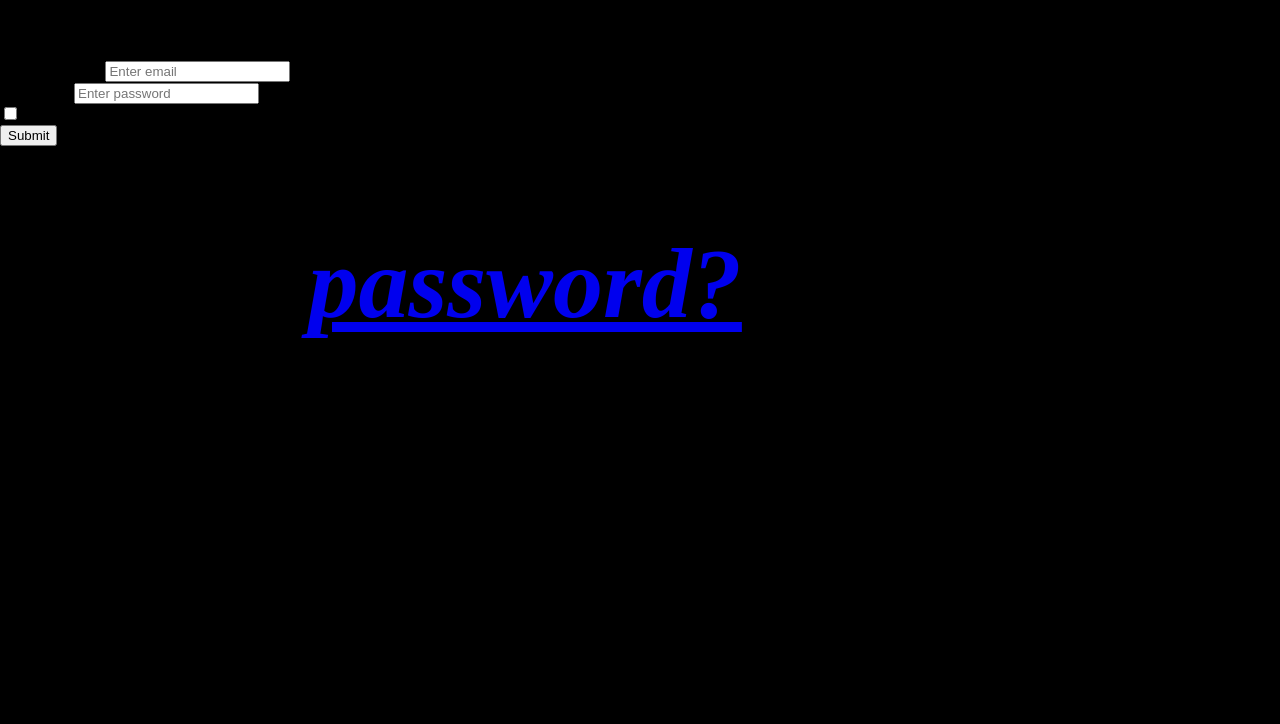
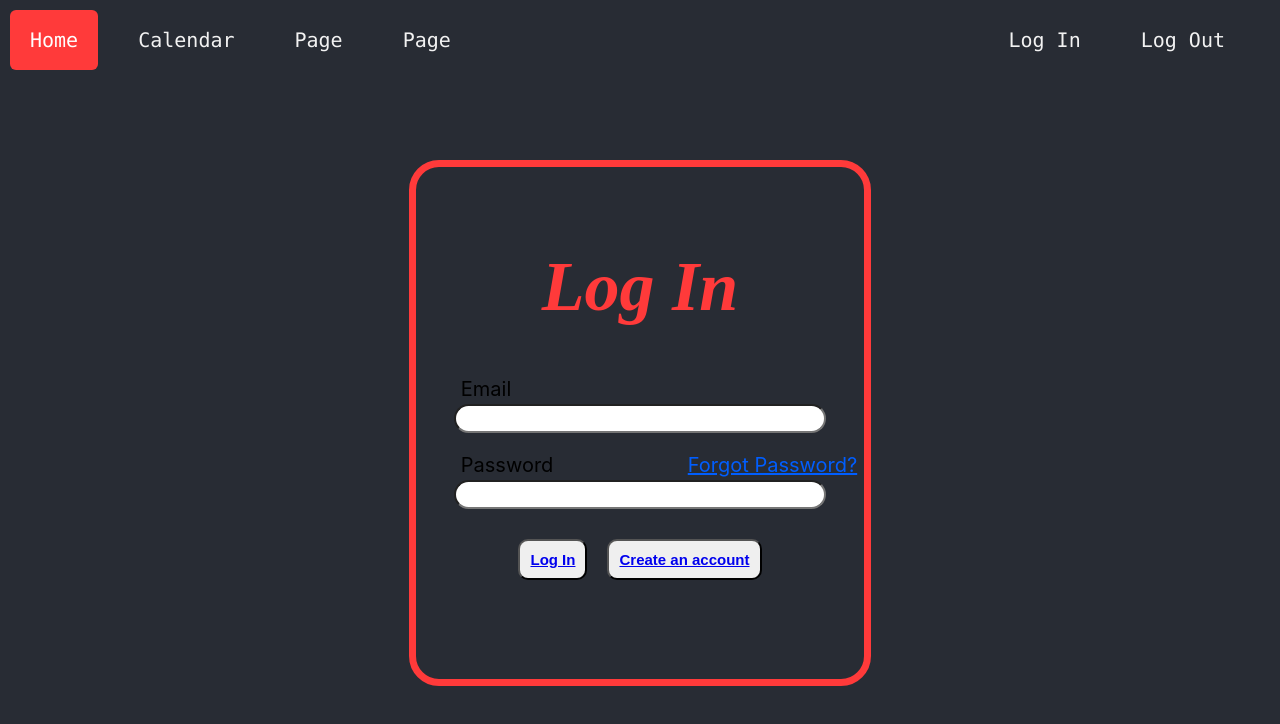
Before and after one commit to Spring2022-CSCI152/Team6, a React (Create React App) app: page /LogIn in a window 1280 px wide. Shown: the top 724 px of the page. Built offline with nearby package versions, Linux system fonts and the light colour scheme.

Commit message:
fixed login and signup page

```diff
--- a/src/App.css
+++ b/src/App.css
@@ -52,3 +52,65 @@ p1{
   margin: 0;
   position: relative;
 }
+body{
+  color:white;
+  font-style: normal;
+}
+.LogIn-Box-wrapper{
+  display: block;
+  position: relative;
+  text-align: center;
+  margin-top: 7%;
+}
+.LogIn-Box{
+  position: relative;
+  margin: auto;
+  width: 35%;
+  border: 7px solid rgb(255, 58, 58)  ;
+  border-radius: 30px;
+  align-items: center;
+}
+#title{
+  padding-bottom: 50px;
+  padding-top: 0;
+  font-size: 70px;
+  color:rgb(255, 58, 58);
+}
+label{
+  width: 100%;
+  height: 27px;
+  display: block;
+  text-align: left;
+  margin-left: 10%;
+  margin-right: 0%;
+}
+label a{
+  color: #005eff;
+}
+span{
+  margin-left: 30%;
+}
+input{
+  /* margin-right: 15px; */
+  margin-bottom: 20px;
+  padding: 5px;
+  height: 15px;
+  left: 10%;
+  width: 80%;
+  border-radius: 30px;
+}
+form{
+  margin-bottom: 20%;
+  font-size: 20px;
+ align-items: center;
+}
+button{
+  padding: 10px;
+  font-size: 15px;
+  font-weight: 600;
+  margin: 10px;
+  border-radius: 10px;
+}
+button:hover{
+  background-color: #ff4646;
+}
--- a/src/pages/login.js
+++ b/src/pages/login.js
@@ -1,3 +1,35 @@
+import './LogIn.css';
+import Header from '../components/Header';
+import { Link } from 'react-router-dom';
+
+
+
+function LogIn() {
+  return (
+      <div className="App">
+        <Header />
+        <div className='LogIn-Box-wrapper'>
+            <div className='LogIn-Box'>
+                <p id="title">Log In</p>
+                <form>
+                    <label for="fname">Email</label>
+                    <input type="text" /> <br/>
+                    <label for="lname">Password<span/><a href="#forgotpw">Forgot Password?</a></label>
+                    <input type="text" /> <br/>
+                    <button><Link to="/HomePageAfterLogIn">Log In</Link></button>
+                    <button><Link to="/Signup">Create an account</Link></button>
+                </form>
+            </div>
+        </div>
+      </div>
+
+  );
+}
+
+export default LogIn;
+
+
+/*
 import React, { Component } from "react";
 import '../App.css';
 export default class Login extends Component {
@@ -27,3 +59,4 @@ export default class Login extends Component {
         );
     }
 }
+*/
--- a/src/pages/signup.js
+++ b/src/pages/signup.js
@@ -1,3 +1,91 @@
+import './LogIn.css';
+import Header from '../components/Header';
+import { Link } from 'react-router-dom';
+import { useEffect, useState } from 'react';
+import axios from '../axios';
+
+
+
+function Signup() {
+  const [firstname, setFirstName] = useState("");
+  const [lastname, setLastName] = useState("");
+  const [email, setEmail]= useState("");
+  const [pass, setPass] = useState("");
+  const [account, setAccount] = useState([]);
+
+
+  const handleEmail = (event) => {
+    console.log("email", event.target.value)
+    setEmail(event.target.value)
+  }
+
+  const handlePass = (e) => {
+      console.log("pass", e.target.value)
+      setPass(e.target.value)
+  }
+
+  const handleFirstName = (e) => {
+      console.log("fname", e.target.value)
+      setFirstName(e.target.value)
+  }
+
+  const handleLastName = (e) => {
+      console.log("lname", e.target.value)
+      setLastName(e.target.value)
+  }
+
+  const signup = async () => {
+    console.log(email, pass)
+    const user = {
+      "email" : email,
+      "password" : pass,
+      "firstname" : firstname,
+      "lastname" : lastname
+    };
+    console.log(user);
+    //sending to server
+      const req = await axios.post('/accounts', user)
+      .then((res) => {
+          console.log(res.data)
+      }).catch((error) => {
+          console.log(error)
+      });
+
+      // setAccount(req.data);
+  }
+
+
+  return (
+      <div className="App">
+        <Header />
+        <div className='LogIn-Box-wrapper'>
+            <div className='LogIn-Box'>
+                <p id="title">Create a new account</p>
+                <form>
+                    <label for="fname">First name</label>
+                    <input type="text" onChange={handleFirstName} name="firstname" className="firstname" placeholder="firstname..." /> <br/>
+                    <label for="lname">Last name</label>
+                    <input type="text" onChange={handleLastName} name="lastname" className="lastname" placeholder="lastname..." /> <br/>
+                    <label for="email">Email</label>
+                    <input type="text" onChange={handleEmail} name="email" className="email" placeholder="email..." /> <br/>
+                    <label for="pword">Password<span/><a href="#forgotpw">Forgot Password?</a></label>
+                    <input type="text" onChange={handlePass} name="password" className="password" id="password" placeholder="password..." /> <br/>
+                    {/* <button><Link to="/HomePageAfterLogIn">Create an account</Link></button> */}
+                    <button onClick={signup} type="button" className="signupbutton"> Submit </button>
+                </form>
+            </div>
+        </div>
+      </div>
+
+  );
+}
+
+export default Signup;
+
+/*
+
+
+
 import React, { Component } from "react";
 import '../App.css';
 
@@ -25,8 +113,8 @@ export default class SignUp extends Component {
                 <button type="submit" className="btn btn-dark btn-lg btn-block">Create Account</button>
                 {/* <p className="forgot-password text-right">
                     Already registered <a href="#">log in?</a>
-                </p> */}
+                </p> (comment here)}
             </form>
         );
     }
-}
+}*/
```
Also changed, not shown: 1 other file (tests, documents, lock files or other folders).
